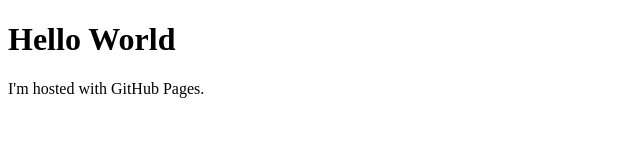
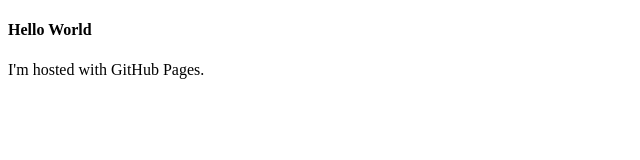
Before and after one commit to Starchaser84/starchaser84.github.io, a plain HTML site: page index.html in a window 1280 px wide. Shown: the whole page, without its empty margins (0-640 px from the left). Drawn offline with Linux system fonts and the light colour scheme.

Commit message:
Update index.html

```diff
--- a/index.html
+++ b/index.html
@@ -1,7 +1,7 @@
 <!DOCTYPE html>
 <html>
     <body>
-        <h1>Hello World</h1>
+        <h4>Hello World</h4>
         <p>I'm hosted with GitHub Pages.</p>
     </body>
 </html>
```
